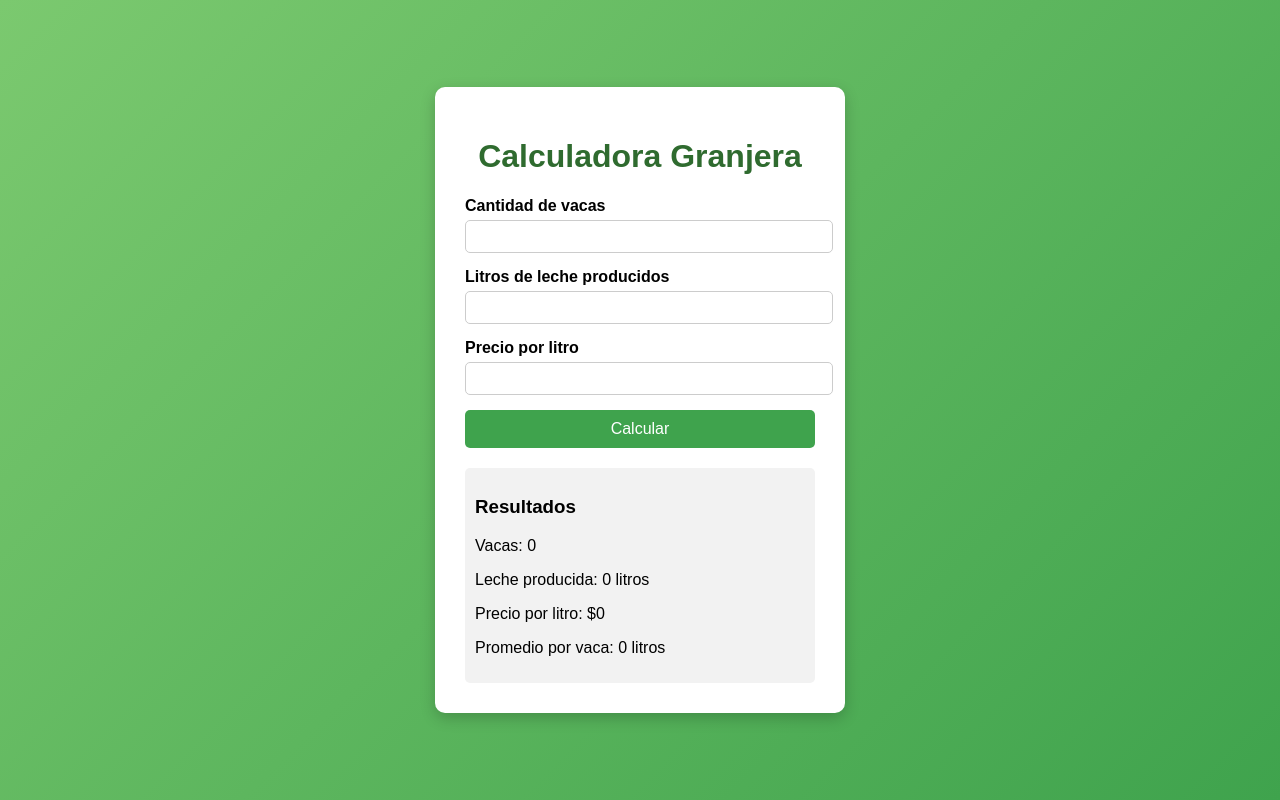
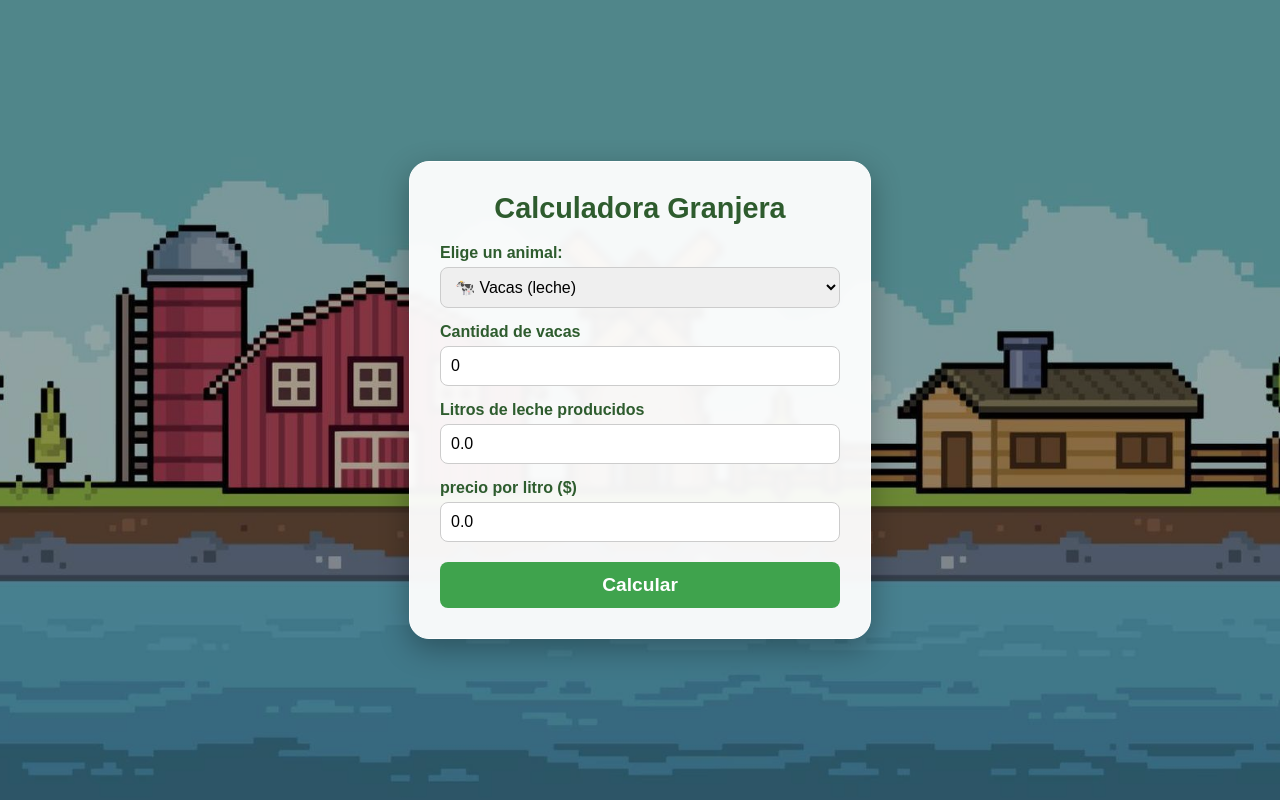
Before and after one commit to Dave-git0/Calculadora-Granjera, a Flask app: page / in a window 1280 px wide. Run offline with Flask 3, Linux system fonts and the light colour scheme.

Commit message:
Actualizo Calculadora

```diff
--- a/Static/styles.css
+++ b/Static/styles.css
@@ -1,57 +1,99 @@
-body{
-    font-family: Arial, Helvetica, sans-serif;
-    background: linear-gradient(135deg, #7bc96f, #3fa34d);
+body {
+    margin: 0;
+    padding: 0;
+    font-family: 'Arial', 'Helvetica', sans-serif;
+    background: url('pixel-granja.jpg') no-repeat center center fixed;
+    background-size: cover;
     display: flex;
     justify-content: center;
     align-items: center;
-    height: 100vh;
-    margin: 0;
+    min-height: 100vh;
 }
 
-.contenedor{
-    background: white;
-    padding: 30px;
-    border-radius: 10px;
-    width: 350px;
-    box-shadow: 0px 5px 15px rgba(0,0,0,0.2);
+/* Capa semitransparente sobre el fondo para mejorar legibilidad */
+body::before {
+    content: "";
+    position: fixed;
+    top: 0;
+    left: 0;
+    width: 100%;
+    height: 100%;
+    background-color: rgba(0, 0, 0, 0.3);
+    z-index: -1;
 }
 
-h1{
-    text-align: center;
-    color: #2f6b2f;
+.contenedor {
+    background: rgba(255, 255, 255, 0.95);
+    padding: 30px;
+    border-radius: 20px;
+    width: 400px;
+    box-shadow: 0 10px 30px rgba(0, 0, 0, 0.3);
+    backdrop-filter: blur(3px);
+    border: 1px solid #fff;
 }
 
-label{
-    font-weight: bold;
+h1 {
+    text-align: center;
+    color: #2e5c2e;
+    margin-top: 0;
+    font-size: 1.8em;
 }
 
-input{
-    width: 100%;
-    padding: 8px;
-    margin-top: 5px;
-    margin-bottom: 15px;
-    border-radius: 5px;
-    border: 1px solid #ccc;
+label {
+    font-weight: bold;
+    display: block;
+    margin-top: 15px;
+    color: #2e5c2e;
 }
 
-button{
+select, input {
     width: 100%;
     padding: 10px;
-    background: #3fa34d;
-    border: none;
-    color: white;
-    font-size: 16px;
-    border-radius: 5px;
-    cursor: pointer;
+    margin-top: 5px;
+    border: 1px solid #ccc;
+    border-radius: 8px;
+    box-sizing: border-box;
+    font-size: 1em;
 }
 
-button:hover{
-    background: #2f7a39;
+button {
+    width: 100%;
+    padding: 12px;
+    background-color: #3fa34d;
+    color: white;
+    border: none;
+    border-radius: 8px;
+    font-size: 1.2em;
+    font-weight: bold;
+    margin-top: 20px;
+    cursor: pointer;
+    transition: background-color 0.2s;
 }
 
-.resultados{
-    margin-top: 20px;
-    background: #f2f2f2;
-    padding: 10px;
-    border-radius: 5px;
+button:hover {
+    background-color: #2e7d32;
 }
+
+.resultados {
+    margin-top: 30px;
+    padding: 15px;
+    background-color: #e9f5e9;
+    border-radius: 10px;
+    border-left: 5px solid #3fa34d;
+}
+
+.resultados h2 {
+    margin-top: 0;
+    color: #1e4a1e;
+    font-size: 1.4em;
+}
+
+.resultados p {
+    margin: 8px 0;
+    font-size: 1.1em;
+    color: #1e3a1e;
+}
+
+.resultados strong {
+    color: #2e5c2e;
+}
--- a/Templates/index.html
+++ b/Templates/index.html
@@ -1,45 +1,50 @@
 <!DOCTYPE html>
-<html>
+<html lang="es">
 <head>
-
-<title>Producción de Leche</title>
-
+    <meta charset="UTF-8">
+    <title>Calculadora Granjera</title>
     <link rel="stylesheet" href="{{ url_for('static', filename='styles.css') }}">
-
 </head>
 <body>
-
     <div class="contenedor">
-
-<h1>Calculadora Granjera</h1>
+        <h1> Calculadora Granjera </h1>
 
         <form method="POST">
+            <label for="animal">Elige un animal:</label>
+            <select name="animal" id="animal" onchange="this.form.submit()">
+                <option value="vacas" {% if animal == 'vacas' %}selected{% endif %}>🐄 Vacas (leche)</option>
+                <option value="gallinas" {% if animal == 'gallinas' %}selected{% endif %}>🐔 Gallinas (huevos)</option>
+                <option value="ovejas" {% if animal == 'ovejas' %}selected{% endif %}>🐑 Ovejas (lana)</option>
+            </select>
 
-<label>Cantidad de vacas</label>
-<input type="number" name="vacas" required>
+            {% set labels = {
+                'vacas': {'nombre': 'vacas', 'producto': 'litros de leche', 'precio': 'precio por litro ($)', 'unidad': 'L'},
+                'gallinas': {'nombre': 'gallinas', 'producto': 'huevos', 'precio': 'precio por huevo ($)', 'unidad': 'unidades'},
+                'ovejas': {'nombre': 'ovejas', 'producto': 'kg de lana', 'precio': 'precio por kg ($)', 'unidad': 'kg'}
+            } %}
 
-<label>Litros de leche producidos</label>
-<input type="number" step="0.01" name="leche" required>
+            <label>Cantidad de {{ labels[animal]['nombre'] }}</label>
+            <input type="number" name="cantidad" min="0" value="{{ cantidad }}" required>
 
-<label>Precio por litro</label>
-<input type="number" name="precio" required>
+            <label>{{ labels[animal]['producto'].capitalize() }} producidos</label>
+            <input type="number" step="0.01" name="producto" min="0" value="{{ producto_total }}" required>
+
+            <label>{{ labels[animal]['precio'] }}</label>
+            <input type="number" step="0.01" name="precio" min="0" value="{{ precio_unitario }}" required>
 
             <button type="submit">Calcular</button>
-
         </form>
 
+        {% if request.method == 'POST' %}
         <div class="resultados">
-
-<h3>Resultados</h3>
-
-<p>Vacas: {{ vacas }}</p>
-<p>Leche producida: {{ leche }} litros</p>
-<p>Precio por litro: ${{ precio }}</p>
-<p>Promedio por vaca: {{ promedio }} litros</p>
-
+            <h2>Resultados</h2>
+            <p><strong>{{ labels[animal]['nombre'].capitalize() }}:</strong> {{ cantidad }}</p>
+            <p><strong>{{ labels[animal]['producto'].capitalize() }} producidos:</strong> {{ producto_total }} {{ labels[animal]['unidad'] }}</p>
+            <p><strong>Precio por {{ labels[animal]['unidad'] }}:</strong> ${{ "%.2f"|format(precio_unitario) }}</p>
+            <p><strong>Promedio por {{ labels[animal]['nombre'] }}:</strong> {{ "%.2f"|format(promedio) }} {{ labels[animal]['unidad'] }}</p>
+            <p><strong>Ingreso total:</strong> ${{ "%.2f"|format(ingreso_total) }}</p>
         </div>
-
+        {% endif %}
     </div>
-
 </body>
 </html>
--- a/app.py
+++ b/app.py
@@ -4,26 +4,59 @@ app = Flask(__name__)
 
 @app.route("/", methods=["GET", "POST"])
 def inicio():
-
-    vacas = 0
-    leche = 0
-    precio = 0
-    promedio = 0
+    # Valores por defecto
+    animal = "vacas"          # animal seleccionado por defecto
+    cantidad = 0
+    producto_total = 0.0
+    precio_unitario = 0.0
+    promedio = 0.0
+    ingreso_total = 0.0
 
     if request.method == "POST":
-        vacas = int(request.form["vacas"])
-        leche = float(request.form["leche"])
-        precio = float(request.form["precio"])
+        # Obtener el animal seleccionado
+        animal = request.form.get("animal", "vacas")
 
-        if vacas > 0:
-            promedio = leche / vacas
+        # Obtener y convertir los valores (con validación básica)
+        try:
+            cantidad = int(request.form.get("cantidad", 0))
+        except ValueError:
+            cantidad = 0
+
+        try:
+            producto_total = float(request.form.get("producto", 0))
+        except ValueError:
+            producto_total = 0.0
+
+        try:
+            precio_unitario = float(request.form.get("precio", 0))
+        except ValueError:
+            precio_unitario = 0.0
+
+        # Evitar valores negativos
+        if cantidad < 0:
+            cantidad = 0
+        if producto_total < 0:
+            producto_total = 0.0
+        if precio_unitario < 0:
+            precio_unitario = 0.0
+
+        # Calcular promedio solo si hay animales
+        if cantidad > 0:
+            promedio = producto_total / cantidad
+        else:
+            promedio = 0.0
+
+        # Calcular ingreso total
+        ingreso_total = producto_total * precio_unitario
 
     return render_template(
         "index.html",
-        vacas=vacas,
-        leche=leche,
-        precio=precio,
-        promedio=promedio
+        animal=animal,
+        cantidad=cantidad,
+        producto_total=producto_total,
+        precio_unitario=precio_unitario,
+        promedio=promedio,
+        ingreso_total=ingreso_total
     )
 
 if __name__ == "__main__":
```
Also changed, not shown: Static/pixel-granja.jpg (added). Lines whose indentation alone changed are shown as unchanged.
